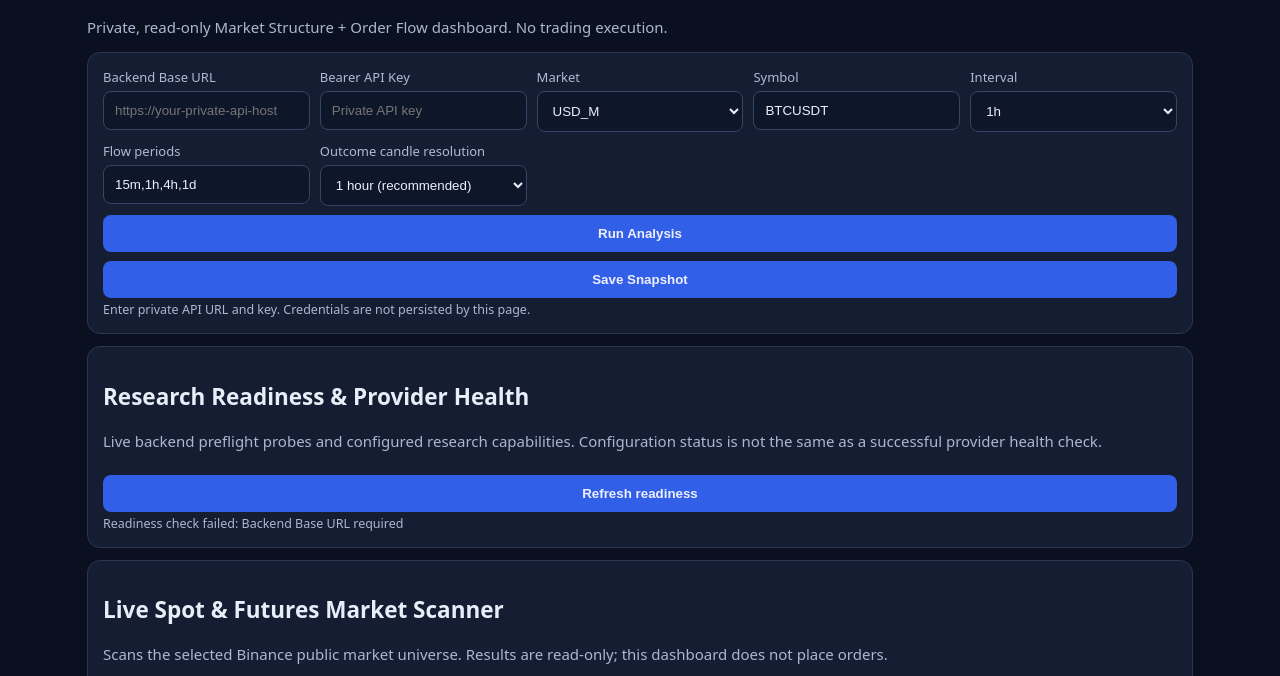
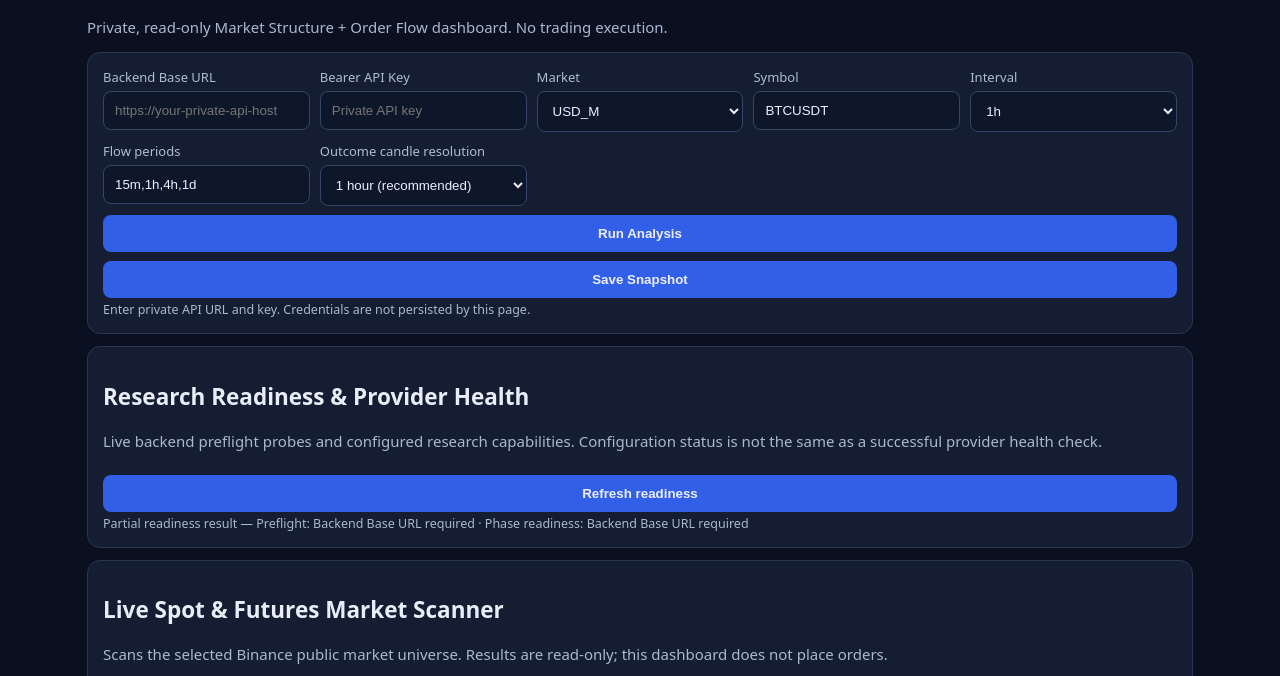
Before and after one commit to mamunfb/universal-binance-ai-backend, a plain HTML site: page dashboard/index.html in a window 1280 px wide. Both pictures are taken after a click on the button "Refresh readiness". Shown: the part 86-762 px from the top of the page. Drawn offline with Linux system fonts and the light colour scheme.

Commit message:
Render research readiness endpoints independently on partial failure

```diff
--- a/dashboard/index.html
+++ b/dashboard/index.html
@@ -85,27 +85,40 @@ $('scanMarkets').onclick=async()=>{try{
   $('raw').textContent=JSON.stringify(result,null,2);
 }catch(e){$('scannerStatus').textContent='Scanner error: '+e.message;}};
 
-$('refreshReadiness').onclick=async()=>{try{
+$('refreshReadiness').onclick=async()=>{
  $('readinessStatus').textContent='Checking backend readiness…';
  $('readinessSummary').innerHTML='';$('readinessMarket').innerHTML='';$('readinessCapabilities').innerHTML='';$('readinessPhases').innerHTML='';$('readinessLimitations').innerHTML='';
- const [preflight,phase]=await Promise.all([
+ $('raw').textContent='Loading readiness responses…';
+ const results=await Promise.allSettled([
   call('/api/v1/research/preflight'),
   call('/api/v1/research/phase-readiness')
  ]);
- if(!isRecord(preflight)||!isRecord(phase))throw Error('Readiness API returned an unexpected response shape');
+ const preflightResult=results[0],phaseResult=results[1];
+ const preflight=preflightResult.status==='fulfilled'&&isRecord(preflightResult.value)?preflightResult.value:null;
+ const phase=phaseResult.status==='fulfilled'&&isRecord(phaseResult.value)?phaseResult.value:null;
+ const errors=[];
+ if(!preflight)errors.push('Preflight: '+(preflightResult.status==='rejected'?preflightResult.reason?.message||'request failed':'unexpected response shape'));
+ if(!phase)errors.push('Phase readiness: '+(phaseResult.status==='rejected'?phaseResult.reason?.message||'request failed':'unexpected response shape'));
+ if(preflight){
   const market=asRecord(preflight.market_data),caps=asRecord(preflight.capabilities);
   const statusClass=s=>s==='AVAILABLE'||s==='CONFIGURED'?'status-good':s==='PARTIAL'?'status-warn':'status-warn';
   const marketRows=[['Binance Spot',market.spot],['Binance USDⓈ-M',market.usdm],['Binance COIN-M',market.coinm]];
   $('readinessMarket').innerHTML=marketRows.map(([label,item])=>{const x=asRecord(item);return '<div class="panel"><b>'+escapeHtml(label)+'</b><p class="'+statusClass(x.status)+'">'+escapeHtml(x.status||'UNKNOWN')+'</p><small>Symbols: '+escapeHtml(x.symbol_count??'—')+'</small>'+(x.error_type?'<small>Error: '+escapeHtml(x.error_type)+'</small>':'')+'</div>'}).join('');
   $('readinessCapabilities').innerHTML=Object.entries(caps).map(([name,value])=>'<div class="panel"><small>'+escapeHtml(name.replaceAll('_',' '))+'</small><p>'+escapeHtml(value??'—')+'</p></div>').join('');
+  const limits=Array.isArray(preflight.limitations)?preflight.limitations:[];
+  $('readinessLimitations').innerHTML=limits.length?'<h3>Known limitations</h3><ul>'+limits.map(x=>'<li>'+escapeHtml(x)+'</li>').join('')+'</ul>':'';
+ }
+ if(phase){
   const phases=Array.isArray(phase.phases)?phase.phases:[];
   const validPhases=phases.filter(isRecord);
- if(phase.phase_count!==undefined&&Number.isSafeInteger(phase.phase_count)&&phase.phase_count!==phases.length)throw Error('Phase count does not match the returned phase list');
+  if(phase.phase_count!==undefined&&Number.isSafeInteger(phase.phase_count)&&phase.phase_count!==phases.length){
+   errors.push('Phase count does not match the returned phase list');
+  }else{
    $('readinessSummary').innerHTML=[['Overall readiness',phase.status??'UNKNOWN'],['Phase count',safeCount(phase.phase_count)],['Completed phases',safeCount(phase.completed_phase_count)],['Execution claimed',phase.execution_claim===true?'YES':phase.execution_claim===false?'NO':'NOT REPORTED']].map(([label,value])=>'<div class="panel"><small>'+escapeHtml(label)+'</small><div class="metric">'+escapeHtml(value)+'</div></div>').join('')+(phase.important_rule?'<p>'+escapeHtml(phase.important_rule)+'</p>':'');
    $('readinessPhases').innerHTML='<h3>Phase readiness ('+validPhases.length+' reported)</h3>'+ (phases.length?'<div style="overflow-x:auto"><table><thead><tr><th>Phase</th><th>Status</th><th>Missing requirements</th></tr></thead><tbody>'+validPhases.map(x=>'<tr><td>'+escapeHtml(x.phase_number??'—')+'. '+escapeHtml(x.phase_name??'Unnamed phase')+'</td><td>'+escapeHtml(x.readiness??'UNKNOWN')+'</td><td>'+escapeHtml(x.gap??'No gap detail reported')+'</td></tr>').join('')+'</tbody></table></div>':'<p>Phase response schema did not include a phases array; raw status is available below.</p>');
- const limits=Array.isArray(preflight.limitations)?preflight.limitations:[];
- $('readinessLimitations').innerHTML=limits.length?'<h3>Known limitations</h3><ul>'+limits.map(x=>'<li>'+escapeHtml(x)+'</li>').join('')+'</ul>':'';
- $('readinessStatus').textContent='Checked: '+escapeHtml(preflight.generated_at_utc||'time not reported')+' · Trading enabled: '+escapeHtml(preflight.trading_enabled??'not reported');
- $('raw').textContent=JSON.stringify({preflight,phase_readiness:phase},null,2);
-}catch(e){$('readinessStatus').textContent='Readiness check failed: '+e.message;}};
+  }
+ }
+ $('raw').textContent=JSON.stringify({preflight:preflight||{error:errors.find(x=>x.startsWith('Preflight'))||'Unavailable'},phase_readiness:phase||{error:errors.find(x=>x.startsWith('Phase readiness'))||'Unavailable'}},null,2);
+ $('readinessStatus').textContent=errors.length?'Partial readiness result — '+errors.join(' · '):'Checked: '+escapeHtml(preflight.generated_at_utc||'time not reported')+' · Trading enabled: '+escapeHtml(preflight.trading_enabled??'not reported');
+};
 </script></body></html>
```
Lines whose indentation alone changed are shown as unchanged.
